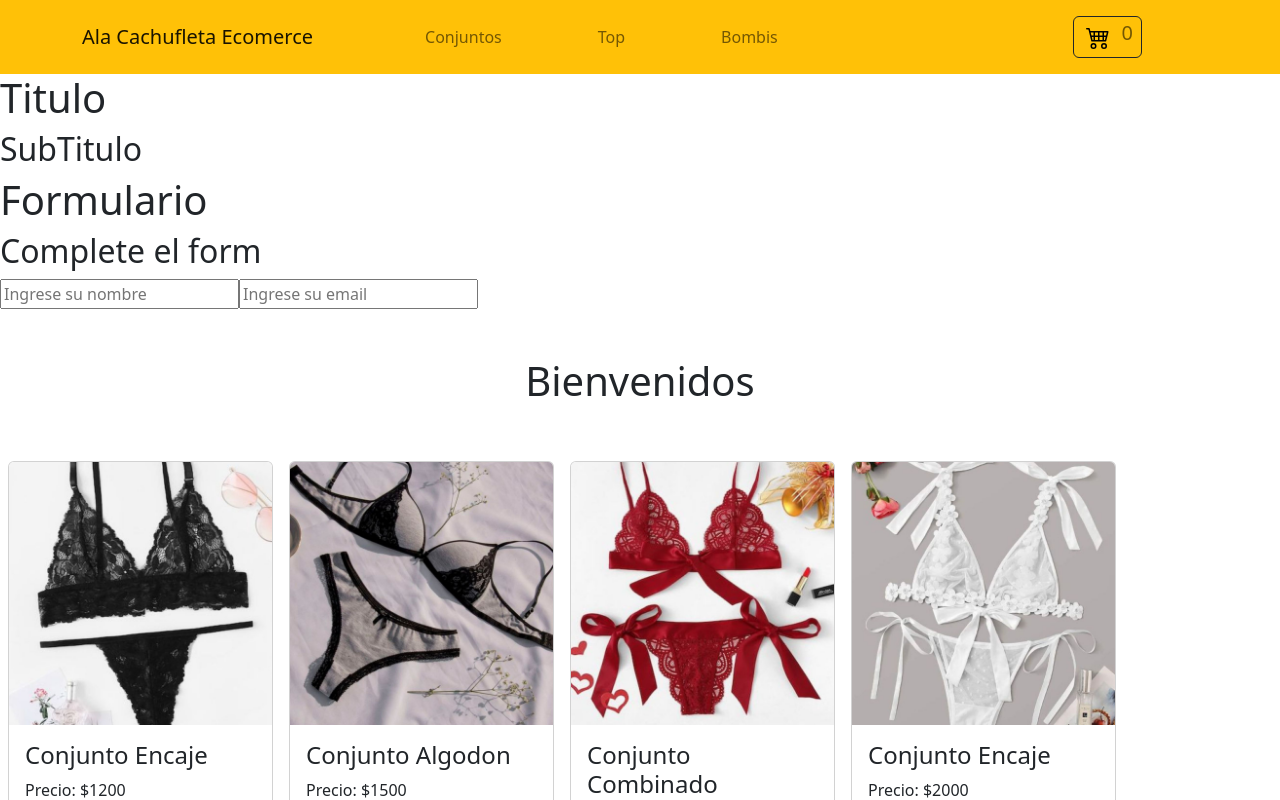
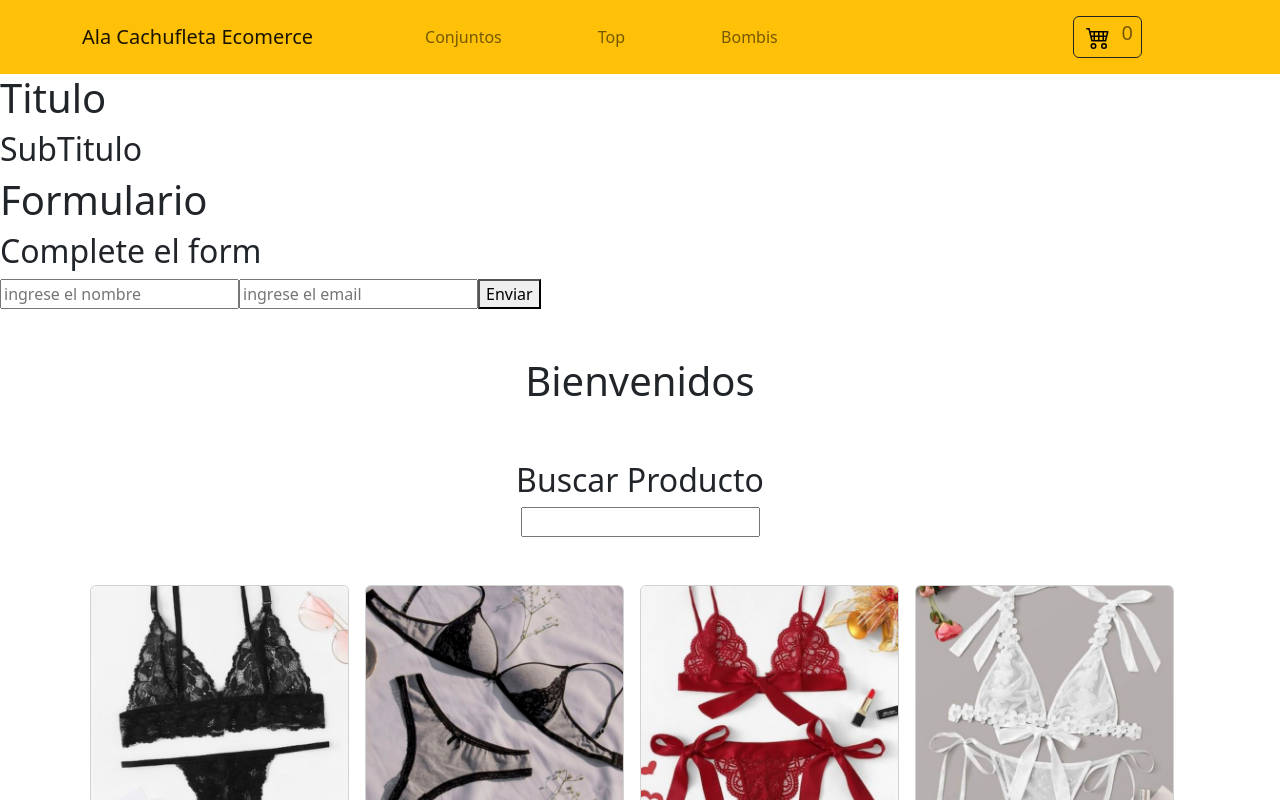
Before and after one commit to sole-arguello/clases-React-Vite-Avances, a React (Vite) app: page / in a window 1280 px wide. Shown: the top 800 px of the page. Built offline with nearby package versions, Linux system fonts and the light colour scheme.

Commit message:
instalo dependencia de ruteo

```diff
--- a/package.json
+++ b/package.json
@@ -15,6 +15,7 @@
     "react-bootstrap": "^2.7.2",
     "react-dom": "^18.2.0",
     "react-icons": "^4.8.0",
+    "react-router-dom": "^6.10.0",
     "sass": "^1.60.0"
   },
   "devDependencies": {
--- a/src/App.jsx
+++ b/src/App.jsx
@@ -3,10 +3,7 @@
 //estilos
 //import "./App.css";
 import 'bootstrap/dist/css/bootstrap.min.css';
-
-
 //librerias
-
 
 //componentes creados por mi
 import NavBar from './components/NavBar/NavBar';
@@ -18,13 +15,13 @@ import ItemDitailContainer from './components/ItemDitailContainer/ItemDitailCont
 
 function App() {
   return (
-    <div className="App">
+    <>
       <NavBar />
       <Titulo  titulo='Titulo' subTitulo='SubTitulo'/>
       <Formulario />
       <ItemsContainer greeting='Bienvenidos'/>
       <ItemDitailContainer greeting='Un producto jarcodeado' />
-    </div>
+    </>
   );
 
 }
--- /dev/null
+++ b/src/components/Buscador/Buscador.jsx
@@ -0,0 +1,11 @@
+import { useState } from 'react'
+
+function Buscador ( { children } ) {
+    const [ filterState, setFilterState ] = useState('')
+
+    const handleFilterChange = (evt) => {
+        setFilterState(evt.target.value)
+    }
+    return children ( { filterState, handleFilterChange } )
+}
+export default Buscador
--- /dev/null
+++ b/src/components/Formulario/Form.jsx
@@ -0,0 +1,28 @@
+ import React from 'react'
+ import Titulo from '../Titulo/Titulo'
+
+ function Form ({ formData, handleOnChange, errors, validateForm }) {
+    let titulo= 'Formulario'
+    let subTitulo= 'Complete el form '
+
+    const handleOnSubmit = ( event) => {
+        event.preventDefault()
+        if(validateForm()){
+            console.log('enviado:', formData )
+        }
+    }
+   return (
+    <section>
+        <Titulo titulo={titulo} subTitulo={subTitulo}/>
+        <form onSubmit={handleOnSubmit}>
+            <input type="text" name="name" placeholder="ingrese el nombre"  value={formData.name}  onChange={handleOnChange}/>
+            {errors && errors.name && <span>{errors.name}</span>}
+            <input type="text" name="email" placeholder="ingrese el email" value={formData.email} onChange={handleOnChange}/>
+            {errors && errors.email && <span>{errors.email}</span>}
+            <button>Enviar </button>
+        </form>
+    </section>
+   )
+ }
+
+ export default Form
--- a/src/components/Formulario/Formulario.jsx
+++ b/src/components/Formulario/Formulario.jsx
@@ -1,19 +1,19 @@
-import React from 'react'
-import Titulo from '../Titulo/Titulo'
+import { useState } from "react"
+import Form from "./Form"
+import { formWhitValidation } from "./formWhitValidation"
 
+const FormWhitValidation = formWhitValidation ( Form )
 
-function Formulario() {
-    let titulo= 'Formulario'
-    let subTitulo= 'Complete el form '
-  return (
-    <section>
-        <Titulo titulo={titulo} subTitulo={subTitulo}/>
-        <form>
-            <input  type='text' name='name' placeholder='Ingrese su nombre'/>
-            <input  type='text' name='email' placeholder='Ingrese su email'/>
-        </form>
-    </section>
-  )
+export function Formulario () {
+    const [formData, setFormData] = useState({  name: '' , email: ''})
+
+    const handleOnChange = (event) => {
+      setFormData({ ...formData, [ event.target.name ]: event.target.value })
+    }
+
+     return (
+      <FormWhitValidation formData={formData} handleOnChange={handleOnChange}/>
+     )
 }
 
 export default Formulario
--- /dev/null
+++ b/src/components/Formulario/formWhitValidation.jsx
@@ -0,0 +1,29 @@
+//High Order Components
+
+import { useState } from "react"
+export const formWhitValidation = (WrappedComponenet) => {
+    const FormWhitValidation = ( props ) => {
+        const [errors, setErrors ] = useState({})
+        const validateForm =  () => {
+            let newErrors = {}
+            let isValid = true
+            if(!props.formData.name) {
+                newErrors.name = 'El campo name es obligatorio'
+                isValid = false
+            }
+            if(!props.formData.email) {
+                newErrors.email = 'El campo email es obligatorio'
+                isValid = false
+            }
+            setErrors(newErrors)
+            return isValid
+        }
+        return <WrappedComponenet
+            {...props}
+            errors = {errors}
+            validateForm ={validateForm}
+            />
+    }
+    return FormWhitValidation
+
+}
--- a/src/components/ItemsListContainer/ItemsListContainer.jsx
+++ b/src/components/ItemsListContainer/ItemsListContainer.jsx
@@ -2,6 +2,7 @@ import { useEffect, useState } from "react";
 import { Spinner, Container, Button, Card, CardGroup } from 'react-bootstrap'
 import { getProductos } from "../../utils/mFetch";
 import ItemList from "../ItemList/ItemList";
+import Buscador from "../Buscador/Buscador";
 
 function ItemsContainer({ greeting }) {
 
@@ -17,11 +18,19 @@ function ItemsContainer({ greeting }) {
             .finally(() => setIsLoading(false));
         }, 1000);
     }, [])
-  return (
-    <>
-      <h1 className="py-5 text-center">{greeting}</h1>
+
+    const handleProductFiltered = ( { filterState, handleFilterChange } ) => (
+        <Container className=" text-center">
+          <h2>Buscar Producto</h2>
+          {/* {filterState} */}
+          <input  className="mb-5" type="text" value={filterState}  onChange={handleFilterChange}/>
+
             <Container className="row g-3 justify-content-center">
-          {isLoading ? <Spinner animation="border" variant="warning" /> : productos.map( ( {id, precio, titulo, categoria, img } ) =>
+              {isLoading
+              ? <Spinner animation="border" variant="warning" />
+              : <>
+                  {filterState === ''
+                  ? productos.map ( ( {id, precio, titulo, categoria, img } ) =>
                     <CardGroup className='col-lg-3 col-md-6 col-sm-10'>
                       <Card className="card w-100 mh-100"  key={id}>
                           <Card.Img variant="top" src={img} alt="imagen card" />
@@ -34,9 +43,36 @@ function ItemsContainer({ greeting }) {
                           </Card.Footer>
                       </Card>
                     </CardGroup>
-          )}
+                  )
+
+                  : productos.filter( prod => prod.categoria.toLowerCase().includes( filterState.toLowerCase()) )
+                  .map( ( {id, precio, titulo, categoria, img } ) =>
+                  <CardGroup className='col-lg-3 col-md-6 col-sm-10'>
+                    <Card className="card w-100 mh-100"  key={id}>
+                        <Card.Img variant="top" src={img} alt="imagen card" />
+                        <Card.Body>
+                          <Card.Title className='fs-4'>{titulo}</Card.Title>
+                          <Card.Text>Precio: ${precio}</Card.Text>
+                        </Card.Body>
+                        <Card.Footer className="card-footer">
+                          <Button variant="outline-warning text-secondary">Ver Detalle</Button>
+                        </Card.Footer>
+                    </Card>
+                  </CardGroup>
+                  )
+                  }
+              </>}
             </Container>
 
+        </Container>
+    )
+    return (
+    <>
+      <h1 className="py-5 text-center">{greeting}</h1>
+
+      <Buscador >
+          { handleProductFiltered }
+      </Buscador>
     </>
 
   );
```
Also changed, not shown: 1 other file (tests, documents, lock files or other folders). Lines whose indentation alone changed are shown as unchanged.
